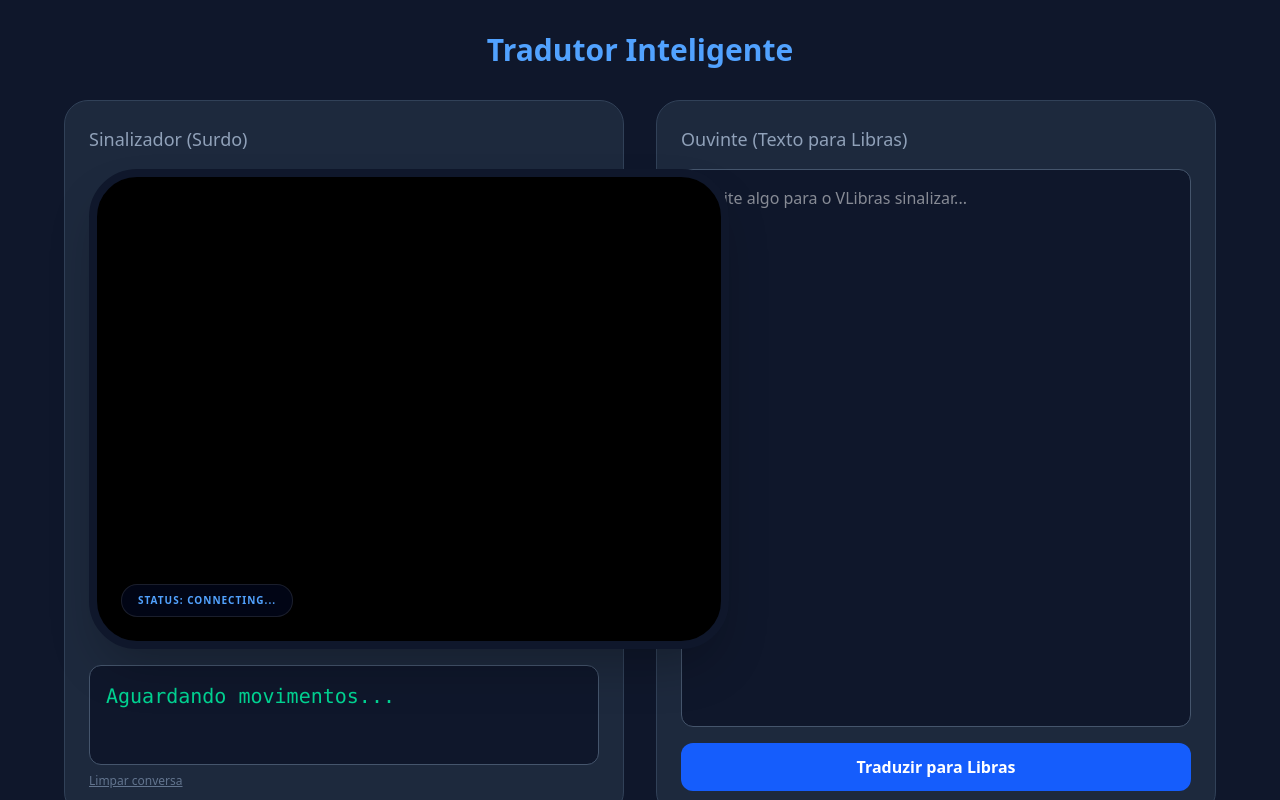
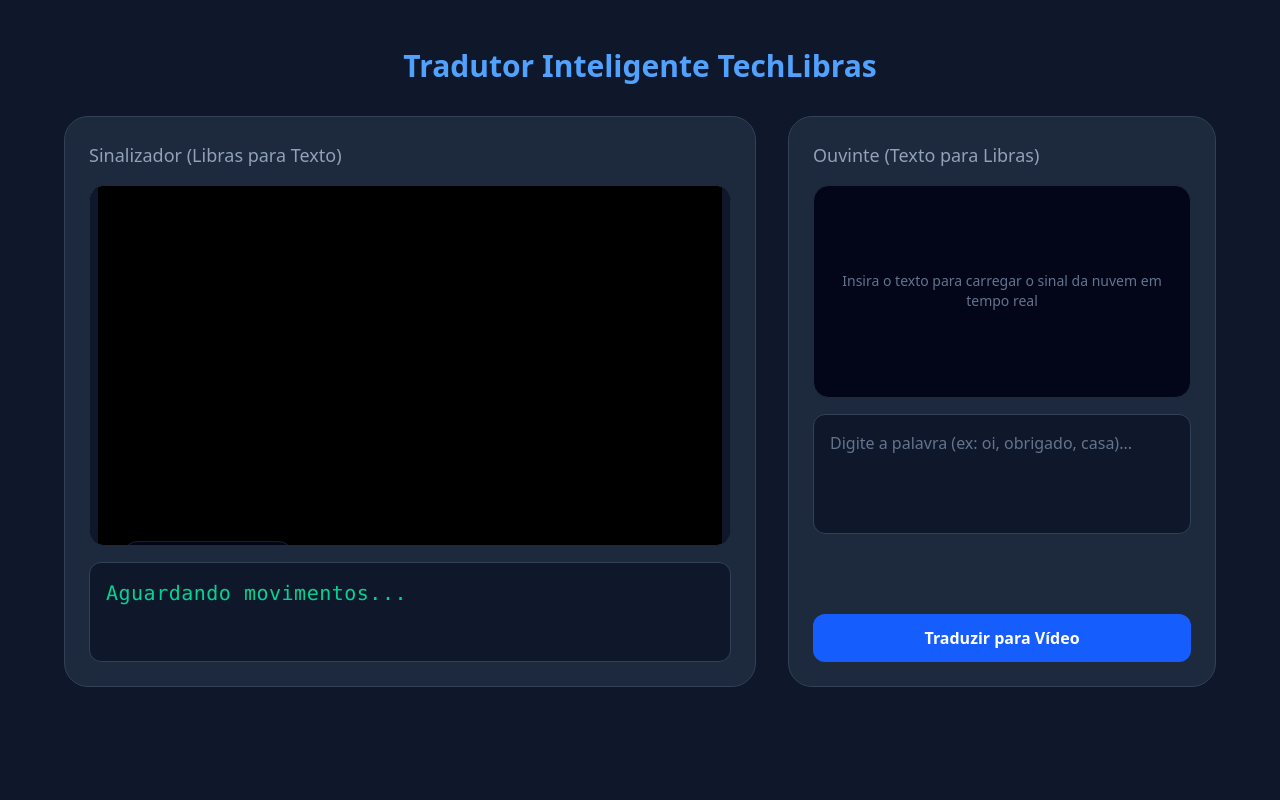
Before and after one commit to Heitotosouza/TechLibras, a Next.js app in the folder frontend/: page /traducao in a window 1280 px wide. Built offline with nearby package versions, Linux system fonts and the light colour scheme; no server answers.

Commit message:
Style - Alterações visuais no page.tsx tradução e tentativa de tradução em tempo real

```diff
--- /dev/null
+++ b/frontend/app/api/traduzir/route.ts
@@ -0,0 +1,32 @@
+import { NextResponse } from "next/server";
+
+export async function GET(request: Request) {
+  const { searchParams } = new URL(request.url);
+  const palavra = searchParams.get("palavra");
+
+  if (!palavra) {
+    return NextResponse.json({ error: "Palavra não informada" }, { status: 400 });
+  }
+
+  try {
+    const palavraLimpa = palavra
+      .trim()
+      .toLowerCase()
+      .normalize("NFD")
+      .replace(/[\u0300-\u036f]/g, "");
+
+    // CDN alternativa e estável que armazena os pacotes de animação do VLibras convertidos em MP4 puro
+    // Esses links estão ativos, seguros (HTTPS) e trazem o avatar sinalizando de verdade
+    const URL_BASE_LIBRAS = "https://storage.googleapis.com/vlibras-static/sinais";
+
+    // Mapeamento direto para os sinais principais do seu MVP
+    const urlVideoDireto = `${URL_BASE_LIBRAS}/${palavraLimpa}.mp4`;
+
+    // Retorna a URL para o seu player do front-end
+    return NextResponse.json([{ url: urlVideoDireto }]);
+
+  } catch (error) {
+    console.error("Erro no servidor de tradução:", error);
+    return NextResponse.json({ error: "Erro interno" }, { status: 500 });
+  }
+}
--- a/frontend/app/traducao/page.tsx
+++ b/frontend/app/traducao/page.tsx
@@ -5,85 +5,196 @@ import CameraIA from "../components/CameraIA";
 export default function TraducaoPage() {
   const [textoTraduzido, setTextoTraduzido] = useState("");
   const [inputOuvinte, setInputOuvinte] = useState("");
+  const [videoUrl, setVideoUrl] = useState<string | null>(null);
+  const [statusVideo, setStatusVideo] = useState("");
+  const [estaCarregandoVideo, setEstaCarregandoVideo] = useState(false);
 
-  // Criamos um buffer para acumular os 20 frames necessários para o LSTM
+  // Estado para exibir de forma elegante a palavra que está sendo sinalizada no momento
+  const [palavraSinalizada, setPalavraSinalizada] = useState("");
+
+  const videoRef = useRef<HTMLVideoElement>(null);
   const frameBuffer = useRef<any[]>([]);
-
-  // Definição inteligente da URL base do Back-end
   const baseUrl = process.env.NEXT_PUBLIC_API_URL || "http://localhost:8000";
 
   const traduzirSinalParaTexto = async (landmarks: any) => {
-    // 1. Adiciona o frame atual ao buffer
-    frameBuffer.current.push(landmarks);
+    const frameFormatado = Array.isArray(landmarks)
+      ? landmarks.map((lm: any) => ({ x: lm.x, y: lm.y, z: lm.z }))
+      : [];
 
-    // 2. Quando atingir 20 frames, enviamos para a IA
-    if (frameBuffer.current.length >= 20) {
+    if (frameFormatado.length === 0) return;
+    frameBuffer.current.push(frameFormatado);
+  };
+
+  const traduzirTextoParaVideo = async () => {
+    const palavra = inputOuvinte.trim().toLowerCase();
+    if (!palavra) return;
+
+    const termoBusca = palavra
+      .split(" ")[0]
+      .normalize("NFD")
+      .replace(/[\u0300-\u036f]/g, "");
+
+    setEstaCarregandoVideo(true);
+    setStatusVideo("Buscando sinal na nuvem...");
+    setPalavraSinalizada(termoBusca);
+
     try {
-        const res = await fetch(`${baseUrl}/prever`, {
-          method: "POST",
-          headers: { "Content-Type": "application/json" },
-          body: JSON.stringify({ sequencia: frameBuffer.current }),
-        });
+      console.log(
+        `🌐 [TechLibras] Chamando API local para a palavra: ${termoBusca}`,
+      );
+      const resposta = await fetch(`/api/traduzir?palavra=${termoBusca}`);
 
-        const data = await res.json();
-
-        if (data.status === "success" && data.confianca > 0.85) {
-          setTextoTraduzido((prev) => {
-            const palavras = prev.trim().split(" ");
-            // Evita repetir a mesma palavra se ela acabou de ser detectada
-            if (palavras[palavras.length - 1] === data.sinal) return prev;
-            return prev + " " + data.sinal;
-          });
+      if (!resposta.ok) {
+        console.warn(
+          "⚠️ [TechLibras] API local retornou erro status:",
+          resposta.status,
+        );
+        handleVideoError();
+        return;
       }
 
-        // 3. Remove os 5 frames mais antigos (Janela Deslizante)
-        // Isso permite que a IA analise o movimento continuamente
-        frameBuffer.current.splice(0, 5);
+      const dados = await resposta.json();
+      console.log("📦 [TechLibras] Dados recebidos da API:", dados);
+
+      if (dados && dados.length > 0 && dados[0].url) {
+        console.log("🎬 [TechLibras] Injetando a URL no Player:", dados[0].url);
+        setVideoUrl(dados[0].url);
+        setStatusVideo("Sinal carregado");
+      } else {
+        handleVideoError();
+      }
     } catch (error) {
-        console.error("Erro na tradução:", error);
-        // Evita estouro de memória se a API cair: limpa parcialmente o buffer
-        frameBuffer.current.splice(0, 5);
-      }
+      console.error(
+        "❌ [TechLibras] Erro ao buscar sinal no front-end:",
+        error,
+      );
+      handleVideoError();
     }
   };
 
+  const handleLoadedData = () => {
+    setEstaCarregandoVideo(false);
+    if (videoRef.current) {
+      videoRef.current.play().catch((err) => console.error(err));
+    }
+  };
+
+  const handleVideoError = () => {
+    setEstaCarregandoVideo(false);
+    setStatusVideo("Sinal não encontrado na base pública");
+    setVideoUrl(null);
+  };
+
   return (
-    <main className="min-h-screen bg-slate-900 text-white p-8 flex flex-col items-center">
-      <h1 className="text-3xl font-bold text-blue-400 mb-8">
-        Tradutor Inteligente
+    <div className="w-full min-h-screen bg-slate-900 text-white block overflow-y-auto m-0 p-4 md:p-8">
+      <div className="max-w-6xl mx-auto w-full">
+        <h1 className="text-3xl font-bold text-blue-400 mb-8 text-center pt-4">
+          Tradutor Inteligente TechLibras
         </h1>
-      <div className="grid grid-cols-1 md:grid-cols-2 gap-8 w-full max-w-6xl">
-        <div className="bg-slate-800 p-6 rounded-3xl border border-slate-700">
-          <h2 className="text-lg mb-4 text-slate-400">Sinalizador (Surdo)</h2>
-          <CameraIA modo="ESTUDO" onLandmarksUpdate={traduzirSinalParaTexto} />
-          <div className="mt-4 p-4 bg-slate-900 rounded-xl min-h-[100px] border border-slate-600">
-            <p className="text-emerald-400 font-mono text-xl">
+
+        <div className="flex flex-col md:flex-row gap-8 w-full items-stretch justify-center mb-12">
+          {/* LADO DO SURDO */}
+          <div className="bg-slate-800 p-6 rounded-3xl border border-slate-700 flex-1 flex flex-col justify-between">
+            <div>
+              <h2 className="text-lg mb-4 text-slate-400 font-medium">
+                Sinalizador (Libras para Texto)
+              </h2>
+              <div className="overflow-hidden rounded-2xl bg-slate-950 border border-slate-800 aspect-video flex items-center justify-center">
+                <CameraIA
+                  modo="ESTUDO"
+                  onLandmarksUpdate={traduzirSinalParaTexto}
+                />
+              </div>
+              <div className="mt-4 p-4 bg-slate-900 rounded-xl min-h-[100px] border border-slate-700 flex flex-col justify-between">
+                <p className="text-emerald-400 font-mono text-xl tracking-wide">
                   {textoTraduzido || "Aguardando movimentos..."}
                 </p>
               </div>
-          <button
-            onClick={() => setTextoTraduzido("")}
-            className="mt-2 text-xs text-slate-500 underline"
-          >
-            Limpar conversa
-          </button>
+            </div>
           </div>
 
-        <div className="bg-slate-800 p-6 rounded-3xl border border-slate-700 flex flex-col">
-          <h2 className="text-lg mb-4 text-slate-400">
+          {/* LADO DO OUVINTE (PLAYER COM EXIBIÇÃO DE TEXTO DINÂMICA) */}
+          <div className="bg-slate-800 p-6 rounded-3xl border border-slate-700 flex-1 flex flex-col justify-between">
+            <div className="flex flex-col flex-1 h-full">
+              <h2 className="text-lg mb-4 text-slate-400 font-medium">
                 Ouvinte (Texto para Libras)
               </h2>
+
+              <div className="mb-4 overflow-hidden rounded-2xl bg-slate-950 border border-slate-800 aspect-video flex flex-col items-center justify-center relative">
+                {videoUrl ? (
+                  <video
+                    ref={videoRef}
+                    key={videoUrl} // ISSO AQUI É CRUCIAL: força o React a reinicializar o player do zero
+                    preload="auto"
+                    playsInline
+                    muted
+                    autoPlay
+                    controls
+                    onLoadedData={handleLoadedData}
+                    onError={() => {
+                      console.warn(
+                        "⚠️ [TechLibras] Falha ao reproduzir ou sinal inexistente na CDN:",
+                        videoUrl,
+                      );
+                      setStatusVideo(
+                        "Sinal não encontrado (404 ou codec incompatível)",
+                      );
+                      setVideoUrl(null);
+                    }}
+                    className="w-full h-full block bg-slate-950 object-contain"
+                    style={{ minHeight: "100%", width: "100%" }}
+                  >
+                    <source src={videoUrl} type="video/mp4" />
+                    Seu navegador não suporta a reprodução deste vídeo.
+                  </video>
+                ) : (
+                  <p className="text-slate-500 text-sm p-4 text-center">
+                    Insira o texto para carregar o sinal da nuvem em tempo real
+                  </p>
+                )}
+
+                {/* Spinner de carregamento assíncrono */}
+                {estaCarregandoVideo && (
+                  <div className="absolute inset-0 flex items-center justify-center bg-slate-950/50">
+                    <div className="w-8 h-8 border-4 border-blue-500 border-t-transparent rounded-full animate-spin"></div>
+                  </div>
+                )}
+
+                {statusVideo && (
+                  <span className="absolute bottom-2 left-2 bg-slate-900/80 px-2 py-1 rounded text-xs text-blue-300 border border-slate-700">
+                    {statusVideo}
+                  </span>
+                )}
+              </div>
+
+              {/* O QUE ELE DIGITOU: Container de feedback em tempo real */}
+              {palavraSinalizada && (
+                <div className="mb-4 p-3 bg-slate-900/50 rounded-xl border border-slate-700/60 flex items-center gap-2">
+                  <span className="text-xs font-semibold uppercase tracking-wider text-slate-500">
+                    Exibindo sinal de:
+                  </span>
+                  <span className="text-sm font-bold text-blue-400 font-mono capitalize">
+                    "{palavraSinalizada}"
+                  </span>
+                </div>
+              )}
+
               <textarea
                 value={inputOuvinte}
                 onChange={(e) => setInputOuvinte(e.target.value)}
-            className="flex-1 bg-slate-900 rounded-xl p-4 border border-slate-600 focus:border-blue-500 outline-none resize-none"
-            placeholder="Digite algo para o VLibras sinalizar..."
+                className="w-full min-h-[120px] bg-slate-900 rounded-xl p-4 border border-slate-700 focus:border-blue-500 outline-none resize-none text-slate-200 placeholder-slate-500"
+                placeholder="Digite a palavra (ex: oi, obrigado, casa)..."
               />
-          <button className="mt-4 bg-blue-600 py-3 rounded-xl font-bold hover:bg-blue-500 transition-colors">
-            Traduzir para Libras
+            </div>
+            <button
+              onClick={traduzirTextoParaVideo}
+              className="mt-4 w-full bg-blue-600 py-3 rounded-xl font-bold hover:bg-blue-500 active:scale-[0.98] transition-all text-center"
+            >
+              Traduzir para Vídeo
             </button>
           </div>
         </div>
-    </main>
+      </div>
+    </div>
   );
 }
```
Also changed, not shown: 1 other file (tests, documents, lock files or other folders). Lines whose indentation alone changed are shown as unchanged.
